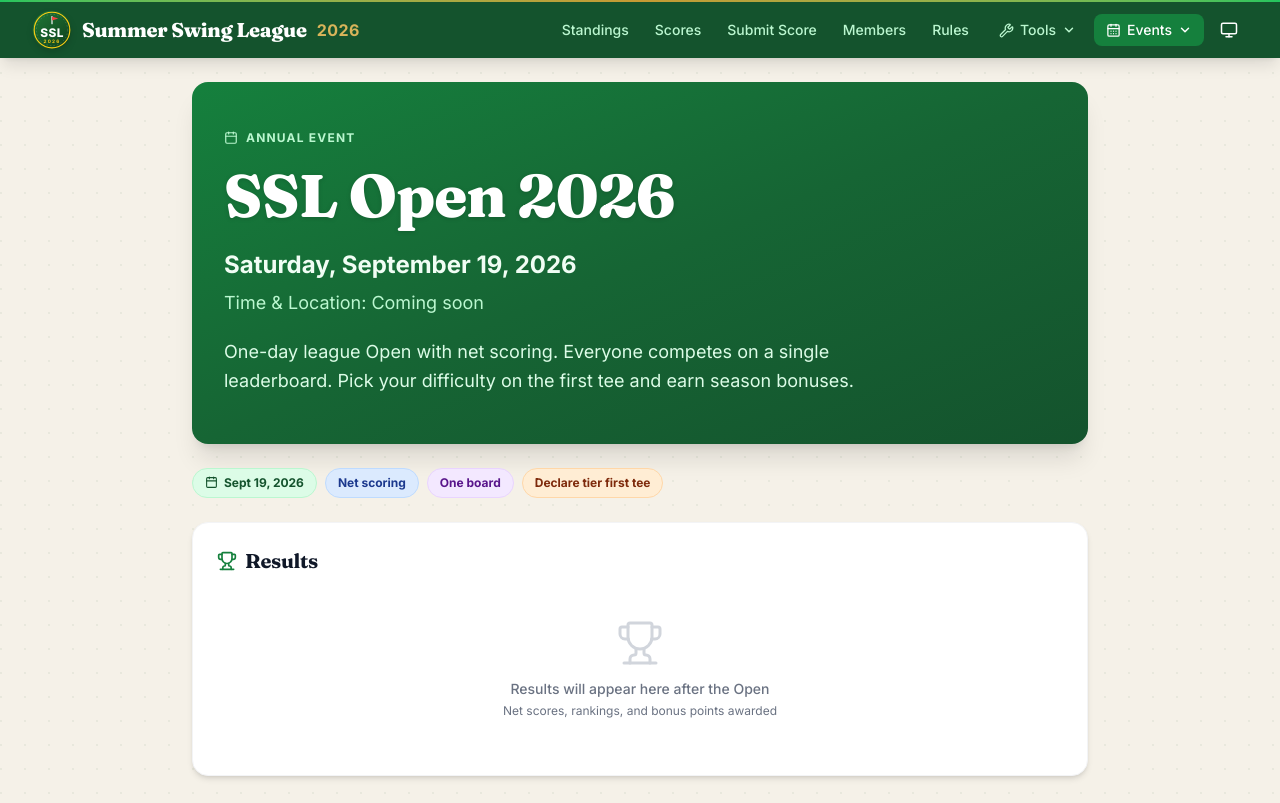
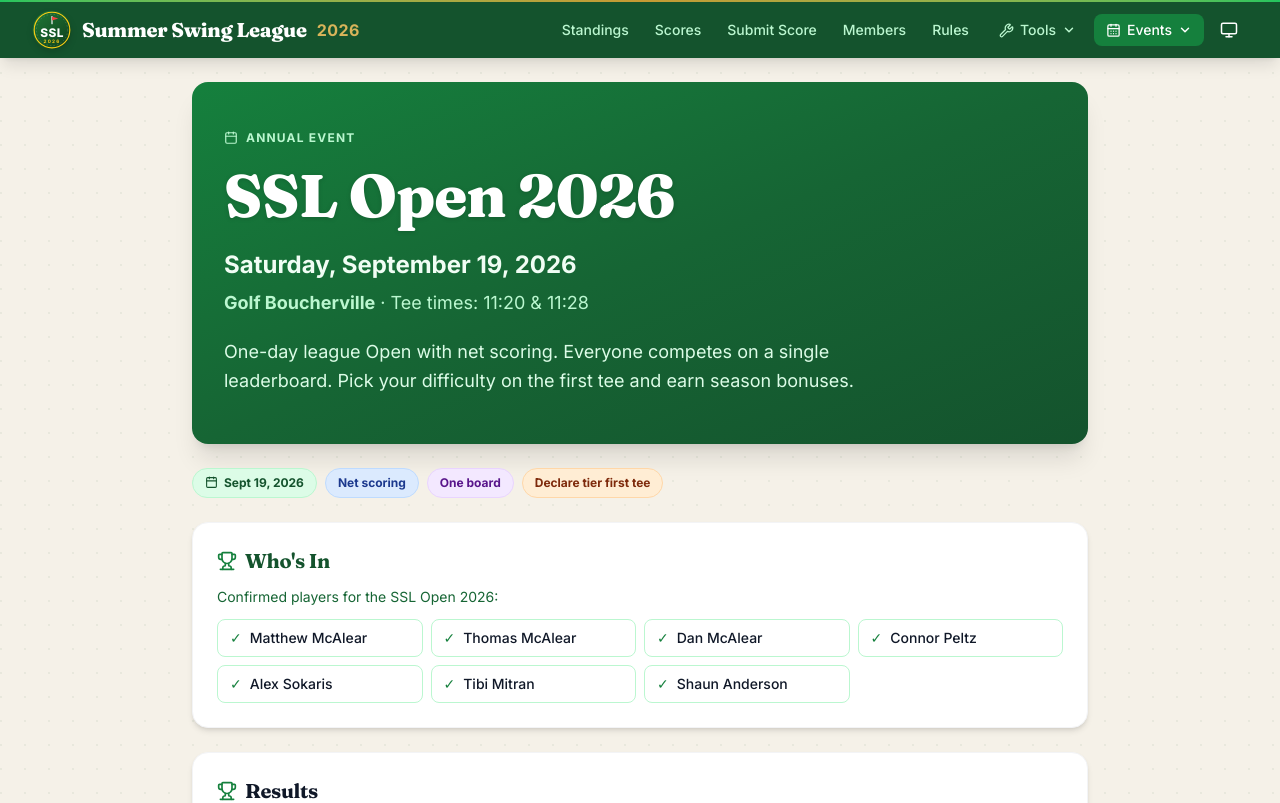
Before and after one commit to matthewmcalear/Summer-Swing-League, a Next.js app: page /ssl-open in a window 1280 px wide. Shown: the top 803 px of the page. Built offline with nearby package versions, Linux system fonts and the light colour scheme.

Commit message:
Update SSL Open 2026 details
- Set venue to Golf Boucherville
- Add tee times: 11:20 & 11:28
- Add confirmed player list (7 players)
- Update homepage callout with venue and times

Co-authored-by: Matthew McAlear <matthewmcalear@users.noreply.github.com>

```diff
--- a/app/page.tsx
+++ b/app/page.tsx
@@ -35,7 +35,7 @@ export default async function Home() {
             </div>
             <h3 className="text-2xl sm:text-3xl font-extrabold leading-tight mb-1.5">⛳ SSL Open 2026</h3>
             <p className="text-gray-900 text-base sm:text-lg font-bold mb-1">Saturday, September 19, 2026</p>
-            <p className="text-amber-900 text-sm font-semibold">Time & Location: Coming Soon · Tap for Details & Results</p>
+            <p className="text-amber-900 text-sm font-semibold">Golf Boucherville · 11:20 & 11:28 · Tap for Details & Results</p>
           </div>
           <Trophy size={48} strokeWidth={2} className="text-amber-700/50 shrink-0 hidden sm:block" aria-hidden="true" />
         </div>
--- a/app/ssl-open/page.tsx
+++ b/app/ssl-open/page.tsx
@@ -22,7 +22,7 @@ export default function SSLOpenPage() {
             Saturday, September 19, 2026
           </p>
           <p className="text-green-200 text-base sm:text-lg">
-            Time & Location: Coming soon
+            <strong>Golf Boucherville</strong> · Tee times: 11:20 & 11:28
           </p>
         </div>
         <p className="text-green-100 text-base sm:text-lg max-w-2xl leading-relaxed">
@@ -46,6 +46,33 @@ export default function SSLOpenPage() {
         <span className="inline-flex items-center gap-1.5 px-3 py-1.5 rounded-full bg-orange-100 text-orange-900 text-xs font-bold border border-orange-200">
           Declare tier first tee
         </span>
+      </div>
+
+      {/* ── Who's In ── */}
+      <div className="card bg-green-50 border-green-200">
+        <h2 className="text-xl font-bold text-green-900 mb-3 flex items-center gap-2">
+          <Trophy size={20} strokeWidth={2} className="text-green-700" aria-hidden="true" />
+          Who's In
+        </h2>
+        <p className="text-sm text-green-800 mb-3">
+          Confirmed players for the SSL Open 2026:
+        </p>
+        <div className="grid grid-cols-2 sm:grid-cols-3 md:grid-cols-4 gap-2 text-sm">
+          {[
+            'Matthew McAlear',
+            'Thomas McAlear',
+            'Dan McAlear',
+            'Connor Peltz',
+            'Alex Sokaris',
+            'Tibi Mitran',
+            'Shaun Anderson',
+          ].map((name) => (
+            <div key={name} className="flex items-center gap-2 px-3 py-2 bg-white rounded-lg border border-green-200">
+              <span className="text-green-700">✓</span>
+              <span className="font-medium text-gray-900">{name}</span>
+            </div>
+          ))}
+        </div>
       </div>
 
       {/* ── Results (placeholder) ── */}
```
